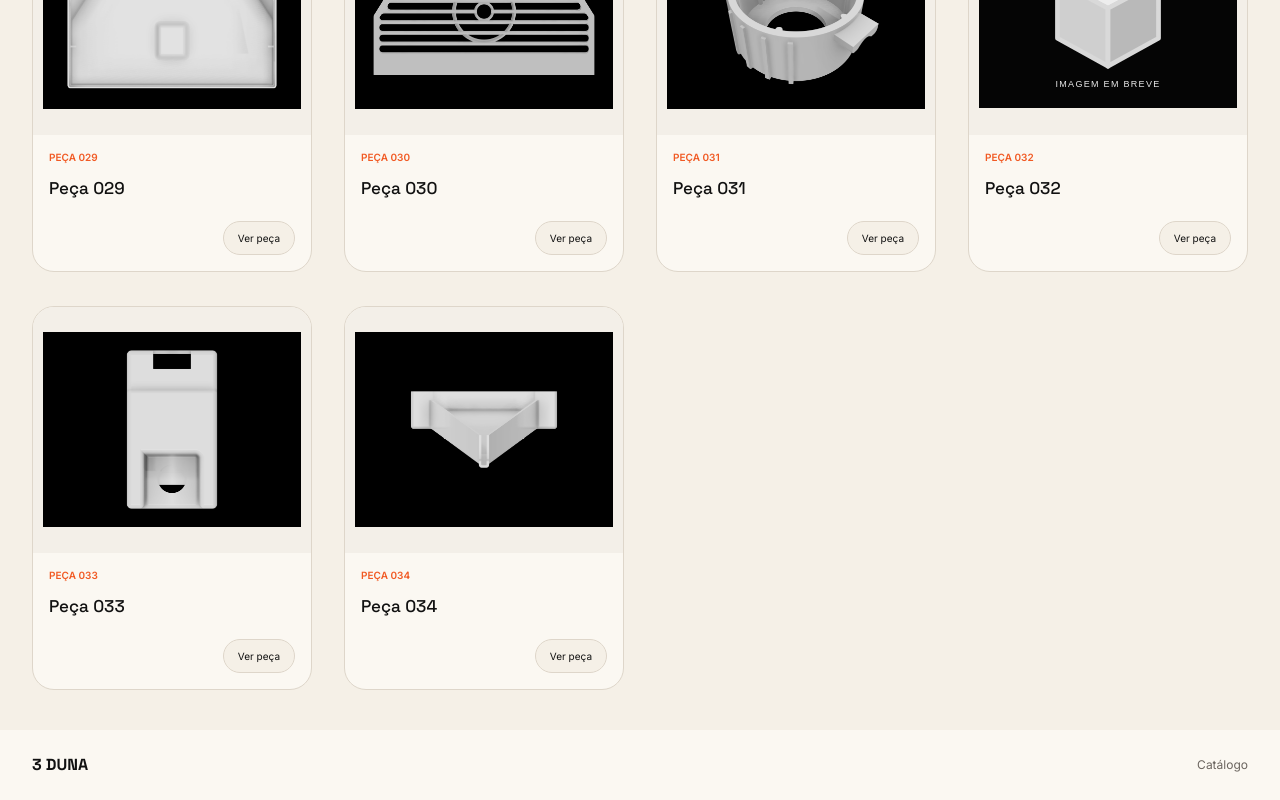
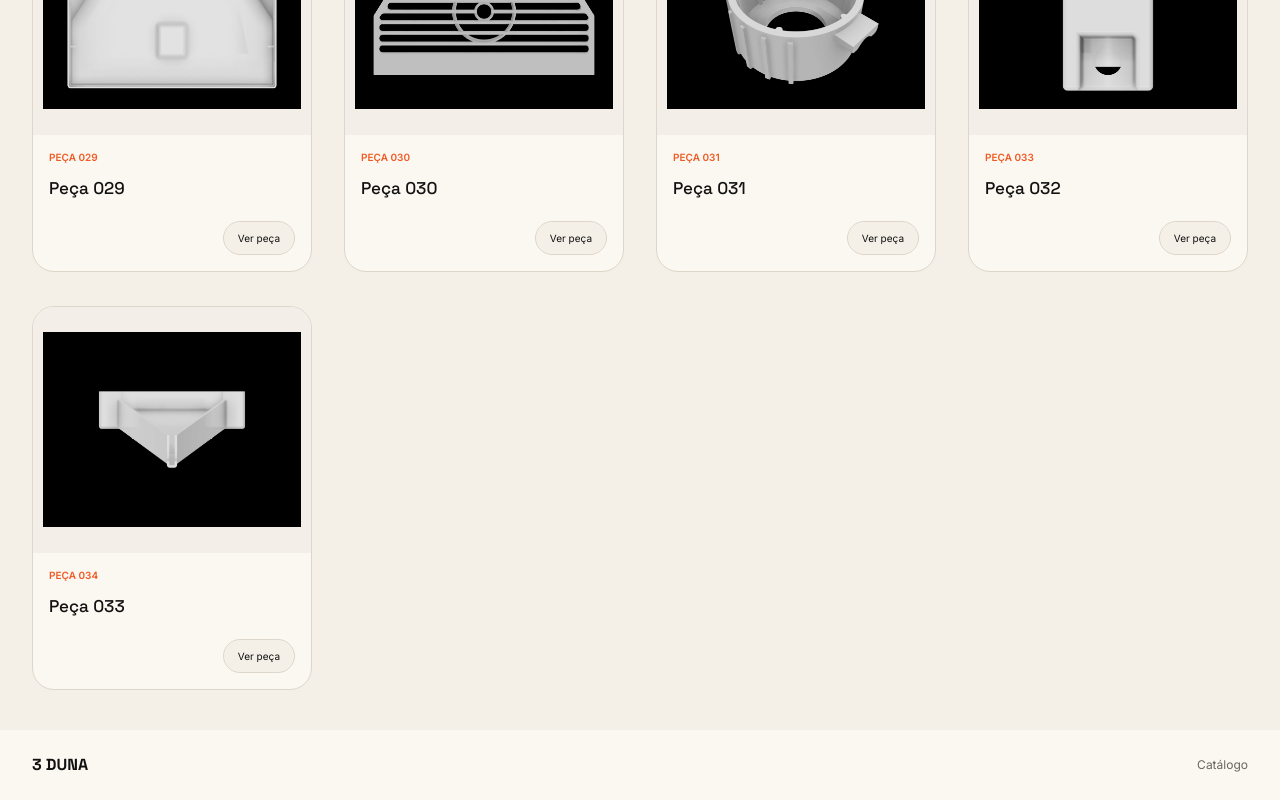
Before and after one commit to GJurass/3duna-catalogo, a Nuxt app: page / in a window 1280 px wide. Shown: the part 3456-4256 px from the top of the page. Built offline with nearby package versions, Linux system fonts and the light colour scheme.

Commit message:
content: atualiza dimensoes e reorganiza pecas 032 a 034

```diff
--- a/app/data/products.ts
+++ b/app/data/products.ts
@@ -74,7 +74,7 @@ const productOverrides: Record<string, Partial<Product>> = {
       '/products/002-1.png',
       '/products/002-3.png'
     ],
-    description: 'Peça desenvolvida para armazenar e proteger pequenos circuitos elétricos. Pode ser fixada diretamente na máquina, ajudando a manter os componentes organizados, protegidos e oferecendo mais segurança para a operação. Dimensões: a informar.',
+    description: 'Peça desenvolvida para armazenar e proteger pequenos circuitos elétricos. Pode ser fixada diretamente na máquina, ajudando a manter os componentes organizados, protegidos e oferecendo mais segurança para a operação. Dimensões: 5,5 cm de comprimento × 3,5 cm de largura × 2 cm de profundidade.',
     price: 'R$ 13,90'
   },
   '003': {
@@ -85,7 +85,7 @@ const productOverrides: Record<string, Partial<Product>> = {
       '/products/003-2.png',
       '/products/003-3.png'
     ],
-    description: 'Peça desenvolvida para acomodar e proteger pequenos circuitos elétricos, com estrutura aberta para facilitar a passagem de fios, conexões e o acesso aos componentes. Pode ser fixada diretamente na máquina, mantendo a instalação mais organizada e segura. Dimensões: a informar.',
+    description: 'Peça desenvolvida para acomodar e proteger pequenos circuitos elétricos, com estrutura aberta para facilitar a passagem de fios, conexões e o acesso aos componentes. Pode ser fixada diretamente na máquina, mantendo a instalação mais organizada e segura. Dimensões: 7 cm de comprimento × 4 cm de largura × 2,5 cm de profundidade.',
     price: 'R$ 13,90'
   },
   '004': {
@@ -308,6 +308,7 @@ const productOverrides: Record<string, Partial<Product>> = {
     ]
   },
   '033': {
+    name: 'Peça 032',
     image: '/products/033-1.png',
     images: [
       '/products/033-1.png',
@@ -316,6 +317,7 @@ const productOverrides: Record<string, Partial<Product>> = {
     ]
   },
   '034': {
+    name: 'Peça 033',
     image: '/products/034-1.png',
     images: [
       '/products/034-1.png',
@@ -337,4 +339,4 @@ export const products: Product[] = Array.from({ length: 34 }, (_, index) => {
     description: 'Peça do catálogo 3 Duna. Mais informações sobre este modelo serão adicionadas em breve.',
     ...override
   }
-})
+}).filter(product => product.code !== '032')
```
